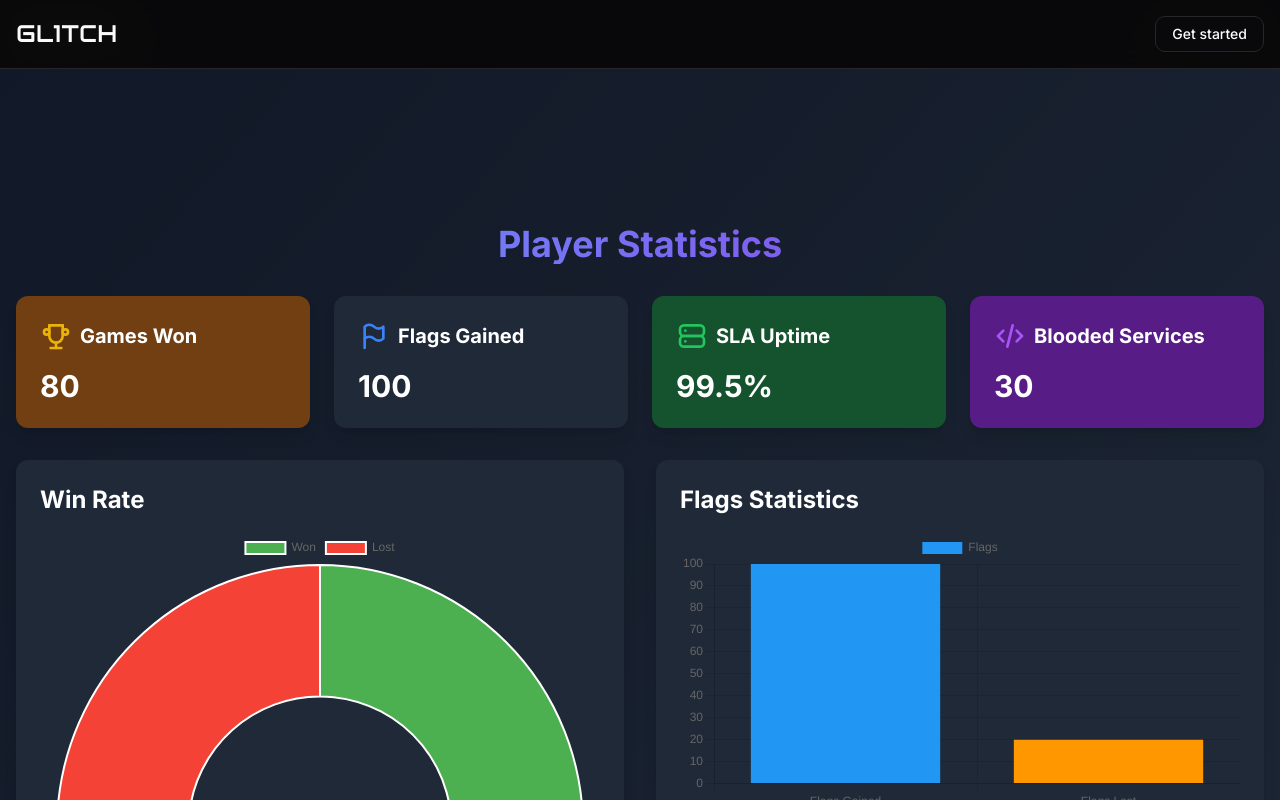
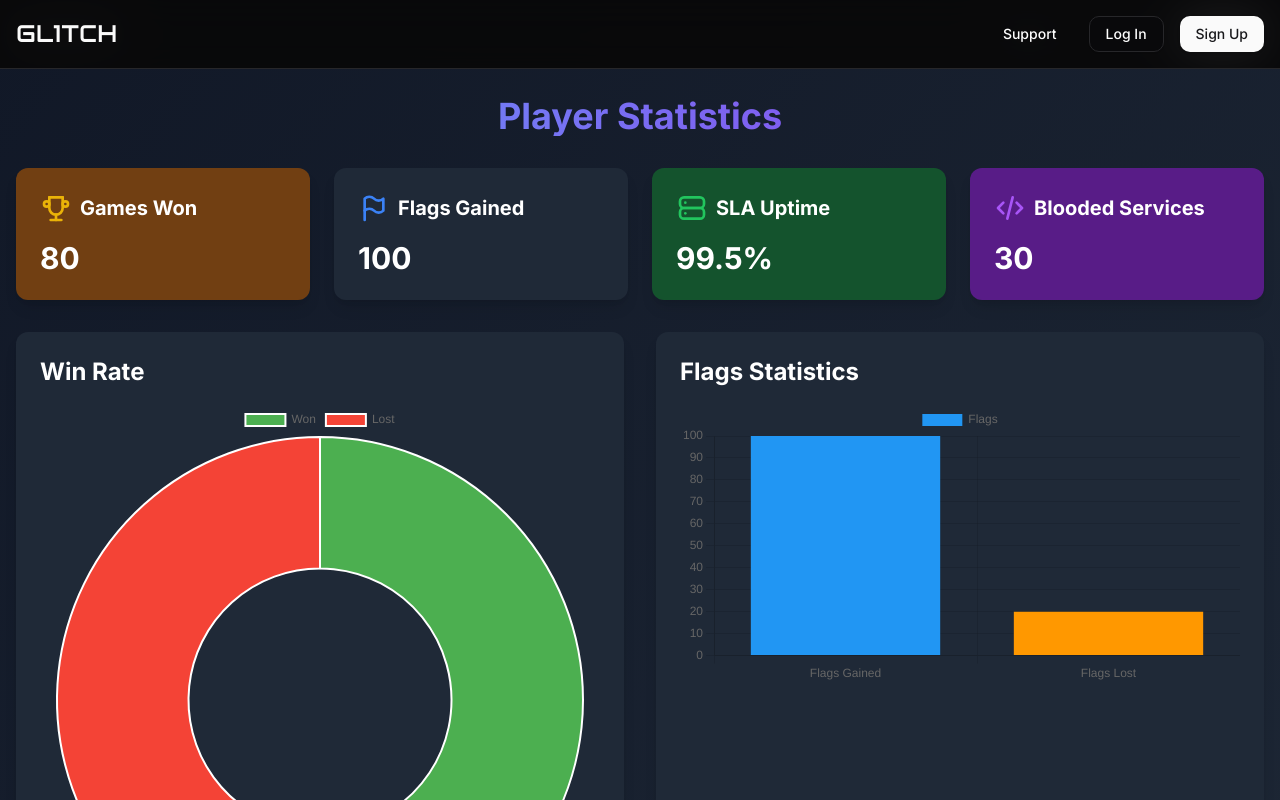
Before and after one commit to Blackslashtech/gl1tch-frontend, a Next.js app: page /stats in a window 1280 px wide. Shown: the top 800 px of the page. Built offline with nearby package versions, Linux system fonts and the light colour scheme; no server answers.

Commit message:
feat: add auth/unauth header

```diff
--- a/src/app/components/AuthenticatedHeader.tsx
+++ b/src/app/components/AuthenticatedHeader.tsx
@@ -1,24 +1,13 @@
-// app/components/AuthenticatedHeader.tsx
 "use client";
 
 import { useState } from "react";
 import Link from "next/link";
 import { Button } from "@/components/ui/button";
-import { signOut } from "firebase/auth";
-import { auth } from "@/utils/firebase";
 import { motion, AnimatePresence } from "framer-motion";
 import { IconChevronDown, IconDashboard, IconCalendarEvent, IconSword, IconUsers, IconChartBar, IconSettings } from "@tabler/icons-react";
 
-const AuthenticatedHeader = () => {
+const AuthenticatedHeader = ({ handleLogout }: { handleLogout: () => void }) => {
   const [isOpen, setIsOpen] = useState(false);
-
-    const handleLogout = async () => {
-        try {
-            await signOut(auth);
-        } catch (error) {
-            console.error("Error signing out: ", error);
-        }
-    };
 
   const menuItems = [
     { name: "Dashboard", icon: <IconDashboard />, href: "/dashboard" },
--- a/src/app/components/Header.tsx
+++ b/src/app/components/Header.tsx
@@ -1,17 +1,17 @@
 "use client";
 
 import { useEffect, useState } from "react";
-import Link from "next/link";
-import { Button } from "@/components/ui/button";
 import { auth } from "@/utils/firebase"; // Adjust the path as necessary
 import { onAuthStateChanged, signOut, User } from "firebase/auth";
+import AuthenticatedHeader from "../components/AuthenticatedHeader";
+import UnauthenticatedHeader from "../components/UnauthenticatedHeader";
 
 const Header = () => {
   const [user, setUser] = useState<User | null>(null);
 
   useEffect(() => {
     const unsubscribe = onAuthStateChanged(auth, (currentUser) => {
-      return setUser(currentUser);
+      setUser(currentUser);
     });
 
     return () => unsubscribe();
@@ -27,29 +27,7 @@ const Header = () => {
 
   return (
     <>
-      <header className="bg-background/90 py-4 fixed top-0 w-full border-primary-dark border-b-05 backdrop-blur-xl z-50">
-        <div className="max-w-7xl mx-auto flex justify-between items-center px-4">
-          <div className="flex items-center">
-            <Link href="/">
-              <h1 className="font-audiowide text-foreground text-2xl">
-                GL1TCH
-              </h1>
-            </Link>
-          </div>
-          <div>
-            {user ? (
-              <Button variant="outline" onClick={handleLogout}>
-                Log Out
-              </Button>
-            ) : (
-              <Link href="/login">
-                <Button variant="outline">Get started</Button>
-              </Link>
-            )}
-          </div>
-        </div>
-      </header>
-      <div className="h-16"></div> {/* Spacer to push content below header */}
+      {user ? <AuthenticatedHeader handleLogout={handleLogout} /> : <UnauthenticatedHeader />}
     </>
   );
 };
--- a/src/app/components/UnauthenticatedHeader.tsx
+++ b/src/app/components/UnauthenticatedHeader.tsx
@@ -1,4 +1,3 @@
-// app/components/UnauthenticatedHeader.tsx
 "use client";
 
 import Link from "next/link";
--- a/src/app/dashboard/page.tsx
+++ b/src/app/dashboard/page.tsx
@@ -69,7 +69,7 @@ const Dashboard = () => {
       auth.onAuthStateChanged((user) => {
         if (user) {
           setIsUserValid(true);
-          setUserName(user.displayName || user.email);
+          setUserName(user.displayName ?? user.email ?? "");
           // Fetch user stats from your backend here
           fetchUserStats(user.uid);
         } else {
@@ -82,7 +82,7 @@ const Dashboard = () => {
     checkAuth();
   }, [router]);
 
-  const fetchUserStats = async (userId) => {
+  const fetchUserStats = async (userId: any) => {
     // This is a placeholder. Replace with actual API call to your backend
     // const response = await fetch(`/api/user-stats/${userId}`);
     // const data = await response.json();
--- a/src/app/page.tsx
+++ b/src/app/page.tsx
@@ -1,7 +1,6 @@
 "use client";
 import { Button } from "@/components/ui/button";
 import { Card, CardContent, CardHeader } from "@/components/ui/card";
-import { World } from "@/components/ui/globe";
 import { Binary, Boxes, Terminal } from "lucide-react";
 import type { NextPage } from "next";
 
@@ -105,7 +104,6 @@ const Home: NextPage = () => {
       </section>
       <div className="h-12"></div>
       <div className="w-full absolute inset-0 h-screen -z-10">
-        <World data={sampleArcs} globeConfig={globeConfig} />
       </div>
     </div>
   );
```
Lines whose indentation alone changed are shown as unchanged.
